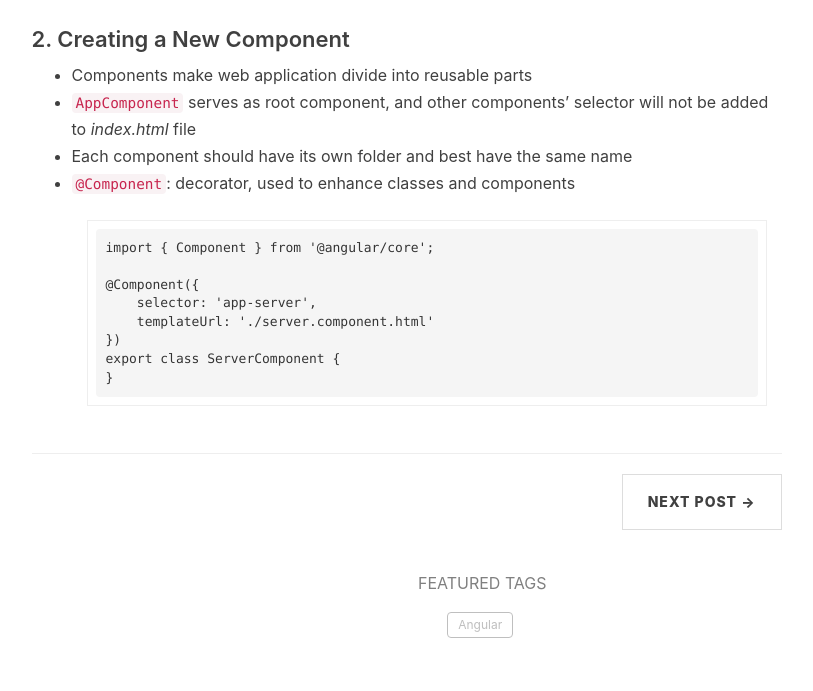
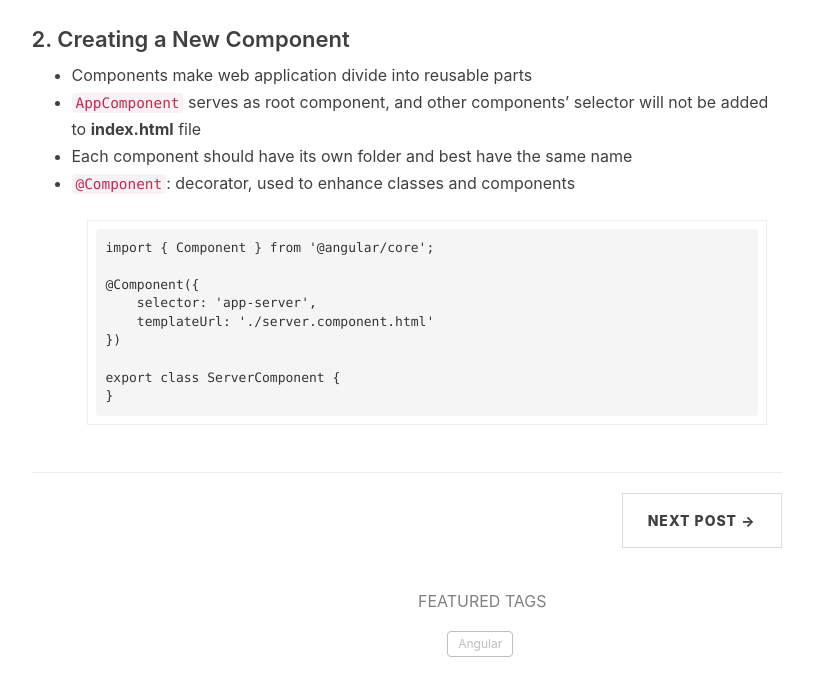
Before and after one commit to sophiayang128/sophiayang128.github.io, a plain HTML site: page 2019/03/06/Angular-Learning-The-Basics-1/index.html in a window 1280 px wide. Shown: the part 816-1507 px from the top of the page, without its empty margins (136-949 px from the left). Drawn offline with nearby package versions, Linux system fonts and the light colour scheme; some packages are replaced by stand-ins of ours; a script that the page names is missing.

Commit message:
Site updated: 2019-03-06 21:02:11

```diff
--- a/2019/03/06/Angular-Learning-The-Basics-1/index.html
+++ b/2019/03/06/Angular-Learning-The-Basics-1/index.html
@@ -180,9 +180,9 @@
 </ul>
 <h2 id="2-Creating-a-New-Component"><a href="#2-Creating-a-New-Component" class="headerlink" title="2. Creating a New Component"></a>2. Creating a New Component</h2><ul>
 <li>Components make web application divide into reusable parts</li>
-<li><code>AppComponent</code> serves as root component, and other components’ selector will not be added to <em>index.html</em> file</li>
+<li><code>AppComponent</code> serves as root component, and other components’ selector will not be added to <strong>index.html</strong> file</li>
 <li>Each component should have its own folder and best have the same name</li>
-<li><code>@Component</code>: decorator, used to enhance classes and components<figure class="highlight plain"><table><tr><td class="code"><pre><span class="line">import &#123; Component &#125; from &apos;@angular/core&apos;;</span><br><span class="line"></span><br><span class="line">@Component(&#123;</span><br><span class="line">    selector: &apos;app-server&apos;,</span><br><span class="line">    templateUrl: &apos;./server.component.html&apos;</span><br><span class="line">&#125;)</span><br><span class="line">export class ServerComponent &#123;</span><br><span class="line">&#125;</span><br></pre></td></tr></table></figure>
+<li><code>@Component</code>: decorator, used to enhance classes and components<figure class="highlight plain"><table><tr><td class="code"><pre><span class="line">import &#123; Component &#125; from &apos;@angular/core&apos;;</span><br><span class="line"></span><br><span class="line">@Component(&#123;</span><br><span class="line">    selector: &apos;app-server&apos;,</span><br><span class="line">    templateUrl: &apos;./server.component.html&apos;</span><br><span class="line">&#125;)</span><br><span class="line"></span><br><span class="line">export class ServerComponent &#123;</span><br><span class="line">&#125;</span><br></pre></td></tr></table></figure>
 </li>
 </ul>
 
```
